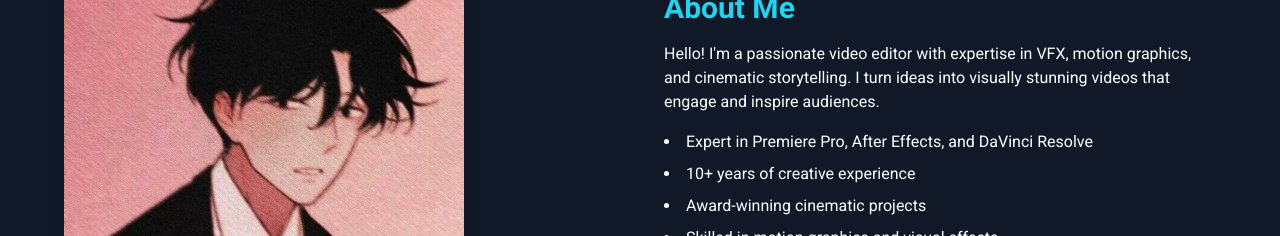
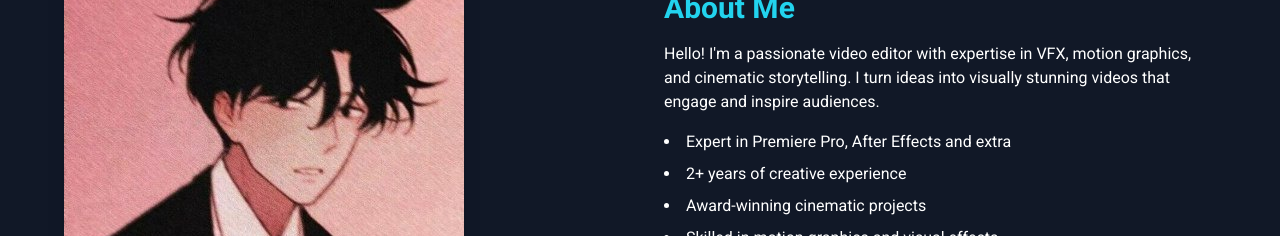
Before and after one commit to Thnoxs/portfolio, a plain HTML site: page index.html in a window 1280 px wide. Shown: the part 960-1196 px from the top of the page. Drawn offline with nearby package versions, Linux system fonts and the light colour scheme.

Commit message:
index.html

```diff
--- a/index.html
+++ b/index.html
@@ -54,8 +54,8 @@
                 <h2 class="text-3xl font-bold text-cyan-400">About Me</h2>
                 <p>Hello! I'm a passionate video editor with expertise in VFX, motion graphics, and cinematic storytelling. I turn ideas into visually stunning videos that engage and inspire audiences.</p>
                 <ul class="list-disc list-inside space-y-2">
-                    <li>Expert in Premiere Pro, After Effects, and DaVinci Resolve</li>
-                    <li>10+ years of creative experience</li>
+                    <li>Expert in Premiere Pro, After Effects and extra </li>
+                    <li>2+ years of creative experience</li>
                     <li>Award-winning cinematic projects</li>
                     <li>Skilled in motion graphics and visual effects</li>
                 </ul>
```
